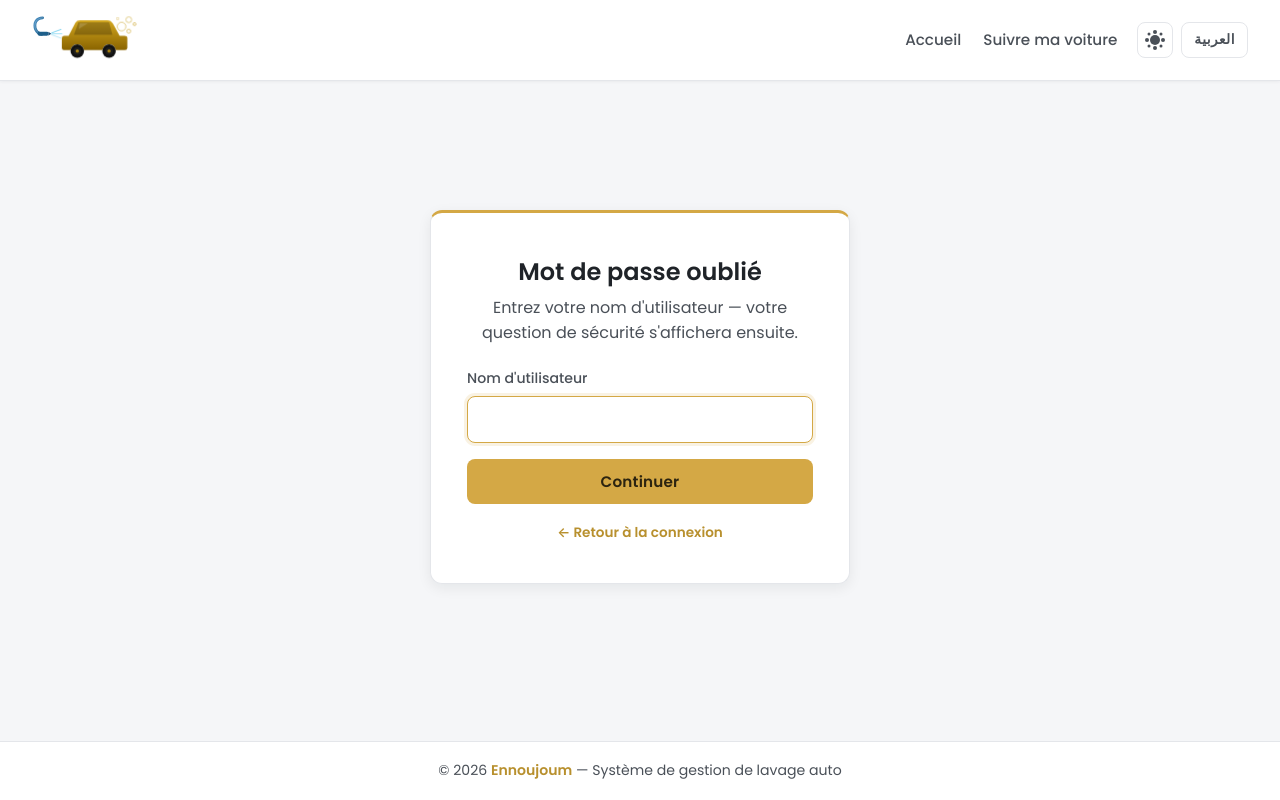
After one commit to aqzioudoaae-creator/ennoujoum, a Flask app: page /admin/forgot_password in a window 1280 px wide. The commit adds this page. Run offline with Flask 3, Linux system fonts and the light colour scheme.

Commit message:
Manager password recovery + timezone fix + footer fix

```diff
--- a/files-5-2/app.py
+++ b/files-5-2/app.py
@@ -21,7 +21,18 @@ import sqlite3
 import random
 import os
 import urllib.parse
-from datetime import datetime, timedelta
+from datetime import datetime, timedelta, timezone
+
+
+# Morocco timezone is UTC+1 year-round (no DST since 2018, except briefly
+# during Ramadan when the country temporarily switches to UTC+0).
+# Using a fixed +1 offset matches the local clock for the vast majority of the year.
+LOCAL_TZ = timezone(timedelta(hours=1))
+
+
+def now_local():
+    """Return the current datetime in the local (Morocco) timezone."""
+    return datetime.now(LOCAL_TZ)
 from database import init_db, get_db_connection
 
 # -------------------------------------------------------------
@@ -82,7 +93,7 @@ def send_whatsapp(phone, message, code=None):
     entry = {
         "phone": phone,
         "message": message,
-        "time": datetime.now().strftime("%Y-%m-%d %H:%M:%S"),
+        "time": now_local().strftime("%Y-%m-%d %H:%M:%S"),
         "code": code,
         "link": build_whatsapp_link(phone, message),
     }
@@ -222,7 +233,7 @@ def register_car():
 
     price = PRICES[wash_type]
     code  = generate_unique_code()
-    date  = datetime.now().strftime("%Y-%m-%d %H:%M:%S")
+    date  = now_local().strftime("%Y-%m-%d %H:%M:%S")
 
     # -------- save in DB --------
     conn = get_db_connection()
@@ -436,16 +447,27 @@ def admin_login():
 def admin_register():
     """Manager self-registration.
     - If NO manager exists yet -> the first one is auto-approved.
-    - Otherwise -> account is created with status='pending' and must be approved."""
+    - Otherwise -> account is created with status='pending' and must be approved.
+    - The manager is REQUIRED to set a security question + answer so they can
+      reset their password if they ever forget it.
+    """
     if request.method == "POST":
-        username = request.form.get("username", "").strip()
-        password = request.form.get("password", "").strip()
+        username          = request.form.get("username", "").strip()
+        password          = request.form.get("password", "").strip()
+        security_question = request.form.get("security_question", "").strip()
+        security_answer   = request.form.get("security_answer", "").strip()
 
         if not username or not password:
             flash("Username and password are required.", "error")
             return redirect(url_for("admin_register"))
         if len(password) < 4:
             flash("Password must be at least 4 characters.", "error")
+            return redirect(url_for("admin_register"))
+        if not security_question or not security_answer:
+            flash("A security question and its answer are required (used to reset your password if you forget it).", "error")
+            return redirect(url_for("admin_register"))
+        if len(security_answer) < 2:
+            flash("Security answer is too short.", "error")
             return redirect(url_for("admin_register"))
 
         conn = get_db_connection()
@@ -463,10 +485,14 @@ def admin_register():
         ).fetchone()
         new_status = "approved" if any_approved is None else "pending"
 
-        date = datetime.now().strftime("%Y-%m-%d %H:%M:%S")
+        date = now_local().strftime("%Y-%m-%d %H:%M:%S")
+        # Store the security answer in lowercase to be tolerant of casing
         conn.execute(
-            "INSERT INTO managers (username, password, status, date) VALUES (?, ?, ?, ?)",
-            (username, password, new_status, date)
+            """INSERT INTO managers
+                  (username, password, status, date, security_question, security_answer)
+               VALUES (?, ?, ?, ?, ?, ?)""",
+            (username, password, new_status, date,
+             security_question, security_answer.lower())
         )
         conn.commit()
         conn.close()
@@ -478,6 +504,90 @@ def admin_register():
         return redirect(url_for("admin_login"))
 
     return render_template("admin_register.html")
+
+
+# =============================================================
+#         ADMIN — FORGOT / RESET PASSWORD
+# =============================================================
+@app.route("/admin/forgot_password", methods=["GET", "POST"])
+def admin_forgot_password():
+    """Step 1 of password recovery: enter username, get the security question.
+    Reserved for managers only — employees use a different flow (the manager
+    resets their password directly from the dashboard)."""
+    if request.method == "POST":
+        username = request.form.get("username", "").strip()
+        if not username:
+            flash("Please enter your username.", "error")
+            return render_template("admin_forgot.html")
+
+        conn = get_db_connection()
+        mgr  = conn.execute(
+            "SELECT * FROM managers WHERE username = ?", (username,)
+        ).fetchone()
+        conn.close()
+
+        if not mgr:
+            # Don't leak whether the username exists — show a generic message
+            flash("If this account exists, the next step will appear.", "info")
+            return render_template("admin_forgot.html")
+        if not mgr["security_question"]:
+            flash("This account has no security question on file. Please ask another manager to delete and recreate your account.",
+                  "error")
+            return render_template("admin_forgot.html")
+        if mgr["status"] != "approved":
+            flash("This account is not approved yet. Wait for approval before resetting the password.",
+                  "error")
+            return render_template("admin_forgot.html")
+
+        # Show step 2: the security question + the answer/new-password form
+        return render_template(
+            "admin_forgot.html",
+            step=2,
+            username=username,
+            security_question=mgr["security_question"]
+        )
+
+    return render_template("admin_forgot.html")
+
+
+@app.route("/admin/reset_password", methods=["POST"])
+def admin_reset_password():
+    """Step 2 of password recovery: validate the answer, then save the new password."""
+    username     = request.form.get("username", "").strip()
+    answer       = request.form.get("security_answer", "").strip().lower()
+    new_password = request.form.get("new_password", "").strip()
+
+    if not username or not answer or not new_password:
+        flash("All fields are required.", "error")
+        return redirect(url_for("admin_forgot_password"))
+    if len(new_password) < 4:
+        flash("New password must be at least 4 characters.", "error")
+        return redirect(url_for("admin_forgot_password"))
+
+    conn = get_db_connection()
+    mgr  = conn.execute(
+        "SELECT * FROM managers WHERE username = ? AND status = 'approved'",
+        (username,)
+    ).fetchone()
+
+    if not mgr or not mgr["security_answer"]:
+        conn.close()
+        flash("Unable to reset the password.", "error")
+        return redirect(url_for("admin_forgot_password"))
+
+    if answer != mgr["security_answer"]:
+        conn.close()
+        flash("Wrong answer to the security question.", "error")
+        return redirect(url_for("admin_forgot_password"))
+
+    conn.execute(
+        "UPDATE managers SET password = ? WHERE id = ?",
+        (new_password, mgr["id"])
+    )
+    conn.commit()
+    conn.close()
+    flash("Password updated successfully. You can now log in.", "success")
+    return redirect(url_for("admin_login"))
 
 
 @app.route("/admin/dashboard")
@@ -496,7 +606,7 @@ def admin_dashboard():
     conn.close()
 
     # ------- Calculate revenue stats -------
-    today  = datetime.now().date()
+    today  = now_local().date()
     week_ago  = today - timedelta(days=7)
     month_ago = today - timedelta(days=30)
 
@@ -657,7 +767,7 @@ def admin_register_car():
 
     code  = generate_unique_code()
     price = PRICES[wash_type]
-    date  = datetime.now().strftime("%Y-%m-%d %H:%M:%S")
+    date  = now_local().strftime("%Y-%m-%d %H:%M:%S")
 
     conn = get_db_connection()
     conn.execute(
--- a/files-5-2/static/main.js
+++ b/files-5-2/static/main.js
@@ -24,7 +24,7 @@ const I18N = {
         "nav.logout":                "Déconnexion",
         "nav.admin":                "Administrateur",
 
-        "footer.text":              "Ennoujoum — Système de gestion de lavage auto",
+        "footer.text":              "— Système de gestion de lavage auto",
 
         "home.welcome":             "Bienvenue chez",
         "home.subtitle":            "Gestion intelligente du lavage auto. Plus d'attente en file. Recevez une notification WhatsApp dès que votre voiture est prête.",
@@ -52,9 +52,22 @@ const I18N = {
         "login.hint":               "Identifiants par défaut :",
         "login.back":               "← Retour à l'accueil",
         "login.no_account":         "Pas encore de compte ?",
+        "login.forgot":             "Mot de passe oublié ?",
         "register.admin.title":     "Inscription Manager",
         "register.admin.subtitle":  "Créez votre compte. Il devra être approuvé par un manager existant avant utilisation.",
         "register.have_account":    "Déjà un compte ?",
+        "register.security.note":   "Question de sécurité — utile pour récupérer votre mot de passe en cas d'oubli.",
+        "register.security.question.label": "Votre question de sécurité",
+        "register.security.answer.label":   "Réponse",
+        "forgot.title":             "Mot de passe oublié",
+        "forgot.step1.subtitle":    "Entrez votre nom d'utilisateur — votre question de sécurité s'affichera ensuite.",
+        "forgot.step1.btn":         "Continuer",
+        "forgot.step2.note":        "Répondez à votre question de sécurité pour définir un nouveau mot de passe.",
+        "forgot.step2.question":    "Votre question :",
+        "forgot.step2.answer":      "Votre réponse",
+        "forgot.step2.new_password":"Nouveau mot de passe",
+        "forgot.step2.btn":         "Réinitialiser le mot de passe",
+        "forgot.back_login":        "← Retour à la connexion",
 
         "emp.dash.title":           "Tableau de bord Employé",
         "emp.dash.subtitle":        "Enregistrez de nouvelles voitures et mettez à jour leur statut de lavage",
@@ -164,7 +177,7 @@ const I18N = {
         "nav.logout":                "تسجيل الخروج",
         "nav.admin":                "المدير",
 
-        "footer.text":              "النجوم — نظام إدارة غسيل السيارات",
+        "footer.text":              "— نظام إدارة غسيل السيارات",
 
         "home.welcome":             "مرحباً بكم في",
         "home.subtitle":            "إدارة ذكية لغسيل السيارات. لا مزيد من الانتظار في الطابور. سيصلك إشعار عبر واتساب بمجرد أن تصبح سيارتك جاهزة.",
@@ -192,9 +205,22 @@ const I18N = {
         "login.hint":               "البيانات الافتراضية :",
         "login.back":               "→ العودة إلى الرئيسية",
         "login.no_account":         "ليس لديك حساب ؟",
+        "login.forgot":             "نسيت كلمة المرور ؟",
         "register.admin.title":     "تسجيل مدير جديد",
         "register.admin.subtitle":  "أنشئ حسابك. يجب أن يوافق عليه مدير موجود قبل استخدامه.",
         "register.have_account":    "لديك حساب بالفعل ؟",
+        "register.security.note":   "سؤال الأمان — يساعدك على استعادة كلمة المرور في حالة نسيانها.",
+        "register.security.question.label": "سؤال الأمان الخاص بك",
+        "register.security.answer.label":   "الجواب",
+        "forgot.title":             "نسيت كلمة المرور",
+        "forgot.step1.subtitle":    "أدخل اسم المستخدم — سيظهر سؤال الأمان الخاص بك بعد ذلك.",
+        "forgot.step1.btn":         "متابعة",
+        "forgot.step2.note":        "أجب عن سؤال الأمان لتعيين كلمة مرور جديدة.",
+        "forgot.step2.question":    "السؤال الخاص بك :",
+        "forgot.step2.answer":      "الجواب",
+        "forgot.step2.new_password":"كلمة المرور الجديدة",
+        "forgot.step2.btn":         "إعادة تعيين كلمة المرور",
+        "forgot.back_login":        "→ العودة إلى تسجيل الدخول",
 
         "emp.dash.title":           "لوحة تحكم الموظف",
         "emp.dash.subtitle":        "سجل سيارات جديدة وقم بتحديث حالة الغسيل",
--- /dev/null
+++ b/files-5-2/templates/admin_forgot.html
@@ -0,0 +1,70 @@
+{% extends "base.html" %}
+
+{% block title %}Mot de passe oublié — Ennoujoum{% endblock %}
+
+{% block content %}
+<section class="login-page">
+    <div class="login-card fade-in">
+        <h2 data-i18n="forgot.title">Mot de passe oublié</h2>
+
+        {% if step == 2 %}
+        {# ============ STEP 2: question + new password ============ #}
+        <p class="muted small" data-i18n="forgot.step2.note">
+            Répondez à votre question de sécurité pour définir un nouveau mot de passe.
+        </p>
+
+        <form method="POST" action="{{ url_for('admin_reset_password') }}" class="form">
+            <input type="hidden" name="username" value="{{ username }}">
+
+            <div class="form-group">
+                <label data-i18n="forgot.step2.question">Votre question :</label>
+                <p style="background: var(--yellow-soft); color: var(--yellow-dark);
+                          padding: 10px 12px; border-radius: var(--radius-sm);
+                          font-weight: 600; margin: 0;">
+                    {{ security_question }}
+                </p>
+            </div>
+
+            <div class="form-group">
+                <label for="security_answer" data-i18n="forgot.step2.answer">Votre réponse</label>
+                <input type="text" id="security_answer" name="security_answer"
+                       placeholder="" required autofocus>
+            </div>
+
+            <div class="form-group">
+                <label for="new_password" data-i18n="forgot.step2.new_password">Nouveau mot de passe</label>
+                <input type="password" id="new_password" name="new_password"
+                       placeholder="••••••••" required minlength="4">
+            </div>
+
+            <button type="submit" class="btn btn-primary btn-full"
+                    data-i18n="forgot.step2.btn">Réinitialiser le mot de passe</button>
+        </form>
+
+        {% else %}
+        {# ============ STEP 1: ask username ============ #}
+        <p class="muted" data-i18n="forgot.step1.subtitle">
+            Entrez votre nom d'utilisateur — votre question de sécurité s'affichera ensuite.
+        </p>
+
+        <form method="POST" action="{{ url_for('admin_forgot_password') }}" class="form">
+            <div class="form-group">
+                <label for="username" data-i18n="login.field.username">Nom d'utilisateur</label>
+                <input type="text" id="username" name="username"
+                       placeholder="" required autofocus>
+            </div>
+
+            <button type="submit" class="btn btn-primary btn-full"
+                    data-i18n="forgot.step1.btn">Continuer</button>
+        </form>
+
+        {% endif %}
+
+        <p class="muted small" style="margin-top:18px;">
+            <a href="{{ url_for('admin_login') }}"
+               style="color: var(--yellow-dark); font-weight:600;"
+               data-i18n="forgot.back_login">← Retour à la connexion</a>
+        </p>
+    </div>
+</section>
+{% endblock %}
```
Also changed, not shown: files-5-2/database.py (+19 -5 lines), files-5-2/templates/admin_login.html (+7 -1 lines), files-5-2/templates/admin_register.html (+24 -0 lines).
